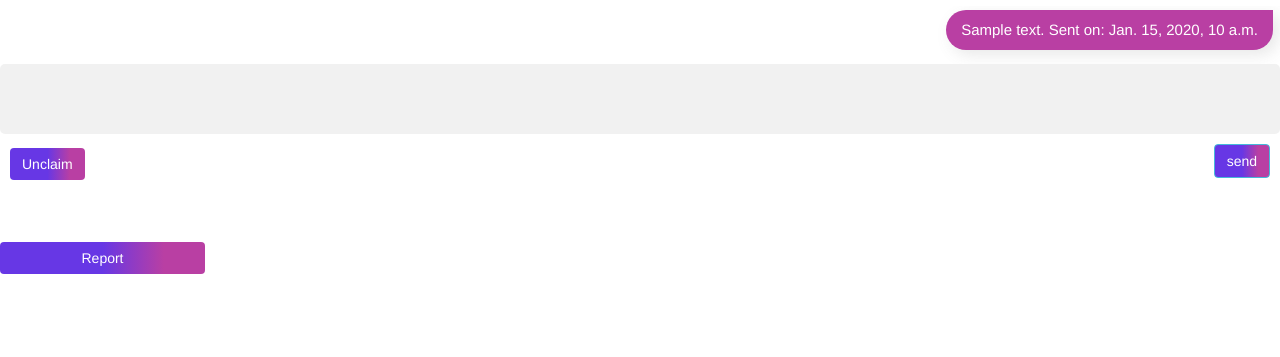
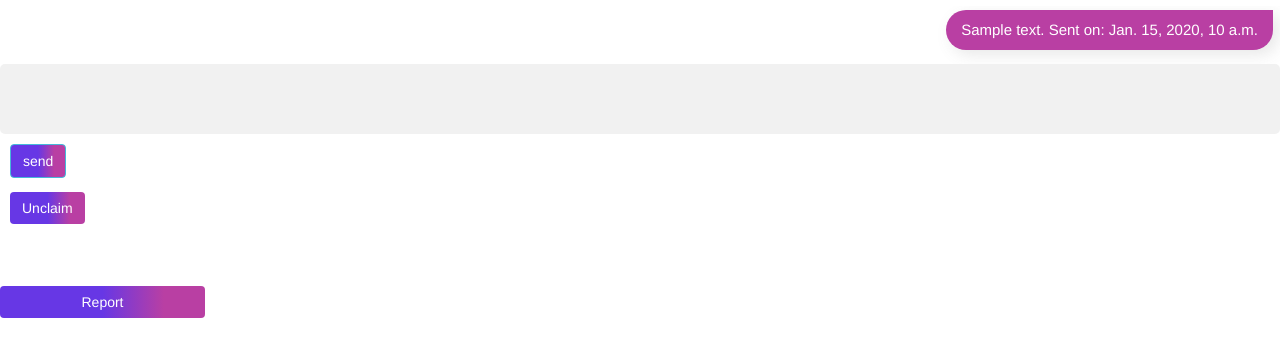
Before and after one commit to steven2030/Autama-Backend, a Django app: page /Chat/1/ in a window 1280 px wide. Shown: the part 44-401 px from the top of the page. Run offline with Django 3.2, Linux system fonts and the light colour scheme; a user stored in the database is signed in; tables that the repository leaves empty hold one stand-in row (values such as "Sample post"); some libraries are stand-ins or nearby versions.

Commit message:
Update chat.html
fix the send button.

```diff
--- a/templates/chat.html
+++ b/templates/chat.html
@@ -172,9 +172,9 @@
             <form action="{% url 'Chat' pk=autama.pk %}" method="post" enctype="multipart/form-data">
                 {% csrf_token %}
                 {{ form }}
-                <div class="butt3" style="margin-top: 10px">
-                    <input type="submit" value="send" class="btn btn-info" style="background-image: linear-gradient(90deg, #6737E5 50%, #B93FA3 80%);">
-                </div>
+
+                <input type="submit" value="send" class="btn btn-info" style="margin-left: 10px; margin-top: 10px; background-image: linear-gradient(90deg, #6737E5 50%, #B93FA3 80%);">
+
             </form>
 
 
```
